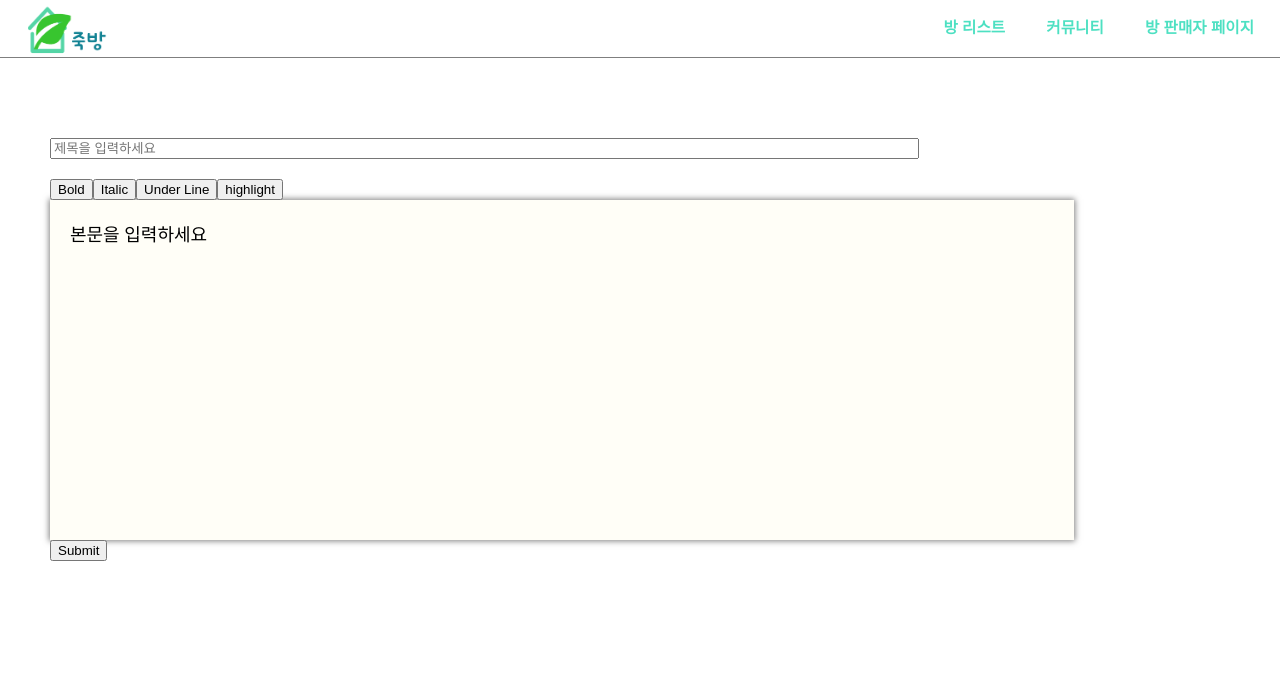
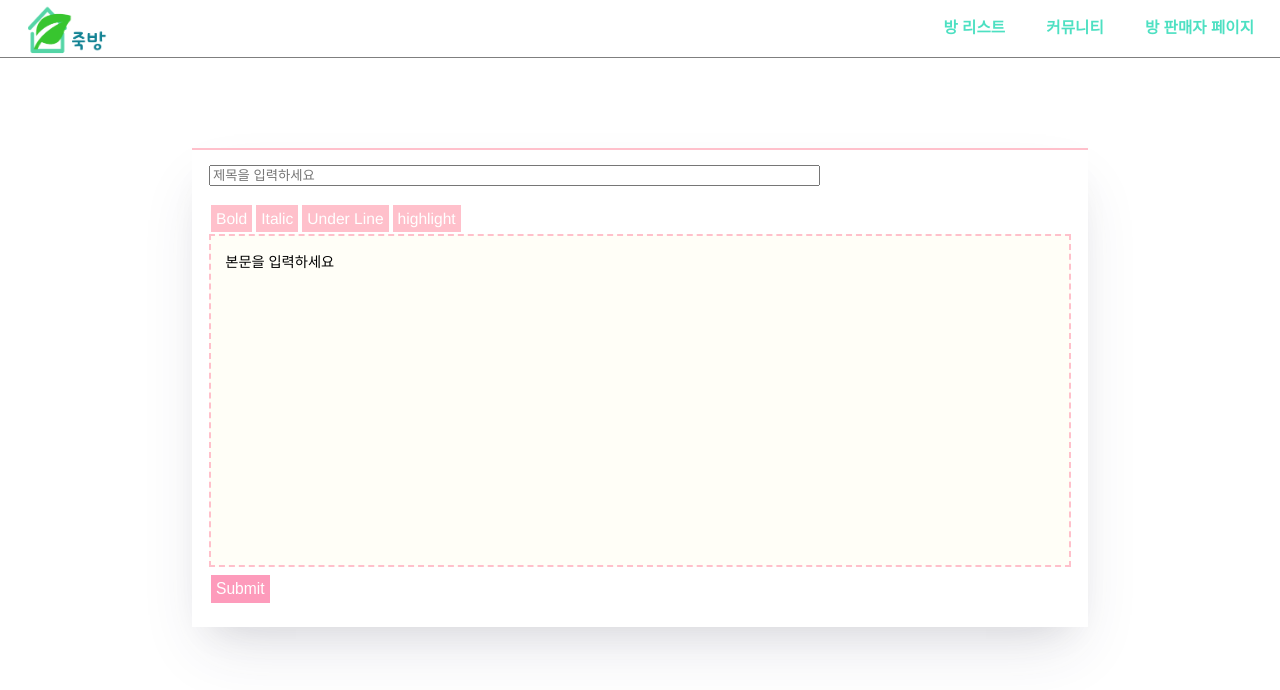
Before and after one commit to juktest/CommuntySample, a React (Create React App) app: page /community/1/new in a window 1280 px wide. Shown: the top 690 px of the page. Built offline with nearby package versions, Linux system fonts and the light colour scheme.

Commit message:
newPage style+add state

```diff
--- a/src/App.css
+++ /dev/null
@@ -1,27 +0,0 @@
-body {
-  margin: 0;
-  padding: 0;
-
-  font-family: "나눔고딕", "Helvetica Neue", sans-serif;
-}
-
-html {
-  font-size: 13px;
-}
-
-div.DraftEditor-root {
-  background-color: #fffef7;
-  width: 80%;
-  box-shadow: 0px 0px 6px 1px rgba(0, 0, 0, 0.5);
-  height: 300px;
-  overflow-y: scroll;
-  padding: 20px;
-  font-size: 18px;
-  font-family: "calibri", sans-serif;
-}
-
-@media (max-width: 800px) {
-  html {
-    font-size: 10px;
-  }
-}
--- a/src/Components/Style.js
+++ b/src/Components/Style.js
@@ -1,64 +1,135 @@
 import styled, { css } from "styled-components";
 
+export const Color = {
+  deepPink: "#fd9bbb",
+  mint: "#4de0c2",
+  green: "rgba(198, 248, 198, 0.692)"
+};
+
+export const boxShadow = css`
+  box-shadow: 0 30px 60px -12px rgba(50, 50, 93, 0.12),
+    0 18px 36px -18px rgba(0, 0, 0, 0.1);
+`;
+
+const margin = css`
+
+    ${({ m }) =>
+      css`
+        margin: ${m};
+      `}
+    ${({ ml }) =>
+      css`
+        margin-left: ${ml};
+      `}
+    ${({ mr }) =>
+      css`
+        margin-right: ${mr};
+      `}
+    ${({ mt }) =>
+      css`
+        margin-top: ${mt};
+      `}
+    ${({ mb }) =>
+      css`
+        margin-bottom: ${mb};
+      `}
+`;
+
+const padding = css`
+
+    ${({ p }) =>
+      css`
+        padding: ${p};
+      `}
+    ${({ pl }) =>
+      css`
+        padding-left: ${pl};
+      `}
+    ${({ pr }) =>
+      css`
+        padding-right: ${pr};
+      `}
+    ${({ pt }) =>
+      css`
+        padding-top: ${pt};
+      `}
+    ${({ pb }) =>
+      css`
+        padding-bottom: ${pb};
+      `}
+
+`;
+
+const width = css`
+  ${({ width }) =>
+    css`
+      width: ${width};
+    `}
+`;
+
+export const Container = styled.div`
+  width: 100%;
+  ${margin};
+`;
+
+export const Board = styled.div`
+  width: 70%;
+  padding: 25px;
+  margin: 0 auto;
+  font-size: 1rem;
+
+  ${width};
+  ${margin};
+  ${padding};
+`;
+
 const RecCss = css`
-    text-decoration : none;
-    min-width : fit-content;
-    padding : 5px;
-    font-size : 1.2rem;
-    height : max-content;
+  text-decoration: none;
+  min-width: fit-content;
+  padding: 5px;
+  font-size: 1.2rem;
+  height: max-content;
   cursor: pointer;
-`
+  position: relative;
+  top: -0.5rem;
+`;
 
 const RadiusButtonCss = css`
   ${RecCss};
-    padding : 5px 8px;
-    border-radius : 10px;
-`
-
-export const Color = {
-    deepPink : "#fd9bbb",
-    mint : "#4de0c2",
-    green : "rgba(198, 248, 198, 0.692)"
-};
+  padding: 5px 8px;
+  border-radius: 10px;
+`;
 
 const Buttoncss = css`
   ${RecCss};
-    ${({radius})=>(radius==="radius"&&RadiusButtonCss)}
+  ${({ radius }) => radius === "radius" && RadiusButtonCss}
 
   color : white;
-    background-color : pink;
-
+  background-color: pink;
+  border: 2px solid;
+  &:hover {
+    color: pink;
+    background-color: white;
     border: 2px solid pink;
-
-    &:hover{
-        color : pink;
-        background-color : white;
   }
 
-    ${({color})=>css`
-         background-color : ${color};
+  ${({ color }) => css`
+    background-color: ${color};
+
+    &:hover {
+      color: ${color};
+      background-color: white;
       border: 2px solid ${color};
-
-        &:hover{
-        color : ${color};
-        background-color : white;
     }
   `}
-
-`
+`;
 
 export const Button = styled.a`
   ${Buttoncss}
-
-`
+`;
 
 export const SmallButton = styled.a`
   ${Buttoncss}
   font-size : 0.8rem;
-    padding : 0px 5px;
-`
-
-export const boxShadow = css`
-    box-shadow: 0 30px 60px -12px rgba(50, 50, 93, 0.12),
-    0 18px 36px -18px rgba(0, 0, 0, 0.1);
-`
+  padding: 0px 5px;
+`;
--- a/src/Route/CommunityDetail/style.js
+++ b/src/Route/CommunityDetail/style.js
@@ -1,117 +1,102 @@
-import styled, {css} from "styled-components";
+import styled, { css } from "styled-components";
 import { boxShadow, Color, Button } from "../../Components/Style";
 
-export const Container= styled.div`
-    width : 100%;
-    background-color : white;
-`
+export const FlexComponent = styled.div`
+  display: flex;
+  justify-content: space-between;
+  ${({ direction }) =>
+    direction === "end" &&
+    css`
+      justify-content: flex-end;
+    `};
 
-export const FlexComponent = styled.div`
-    display : flex;
-    justify-content : space-between;
-    ${
-        ({direction})=>(direction==="end" &&  css`justify-content : flex-end`)
-    };
-
-    .id{
-        font-size : 1rem;
-        color : green;
-        background : rgba(198, 248, 198, 0.692);
-        max-width : fit-content;
-        border-radius : 10%;
-        padding : 2px 5px;
+  .id {
+    font-size: 1rem;
+    color: green;
+    background: rgba(198, 248, 198, 0.692);
+    max-width: fit-content;
+    border-radius: 10%;
+    padding: 2px 5px;
   }
 
-    .day{
-        font-size : 1rem;
-        color : rgba(0,0,0,0.35);
+  .day {
+    font-size: 1rem;
+    color: rgba(0, 0, 0, 0.35);
   }
-`
-
-/*버튼과 게시물 담는 컴포넌트*/
-export const Board = styled.div`
-    width:  70%;
-    padding : 25px;
-    font-size : 1rem;
-    margin : 0 auto;
-`
+`;
 
 /*게시글 컴포넌트*/
 export const BoardInformation = styled.div`
-    display : flex;
-    flex-direction : column;
-    margin : 0 auto;
-    padding : 15px 17px;
-    border-top : 2px solid pink;
+  display: flex;
+  flex-direction: column;
+  margin: 0 auto;
+  padding: 15px 17px;
+  border-top: 2px solid pink;
 
-    font-size : 1.2rem;
+  font-size: 1.2rem;
   ${boxShadow};
 
-    hr{
-        border : none;
-        width : 100%;
-        margin : 0;
-        margin-bottom : 10px;
-        border-bottom : 2px dashed pink;
+  hr {
+    border: none;
+    width: 100%;
+    margin: 0;
+    margin-bottom: 10px;
+    border-bottom: 2px dashed pink;
   }
+`;
+export const Comment = styled.div`
+  border-radius: 10px;
+  background-color: white;
+  box-sizing: border-box;
+  width: 100%;
+  padding: 5px;
+  border: 2px solid ${Color.deepPink};
+  margin-top: 20px;
 
-`
-export const Comment = styled.div`
-    border-radius : 10px;
-    background-color : white;
-    box-sizing : border-box;
-    width : 100%;
-    padding : 5px;
-    border : 2px solid ${Color.deepPink};
-    margin-top : 20px;
-
-    div:last-child{
-        border-bottom : 0px;
+  div:last-child {
+    border-bottom: 0px;
   }
-`
+`;
 
 export const CommentBox = styled.div`
+  padding: 15px;
+  border-bottom: 1px solid pink;
 
-    padding :15px;
-    border-bottom : 1px solid pink;
+  display: flex;
+  flex-direction: column;
 
-    display : flex;
-    flex-direction : column;
-
-
-    textarea{
-        width : 88%;
-        height : 5rem;
-        font-size : 1rem;
-        resize : none;
-        @media(max-width : 500px){
-            height:4rem;
+  textarea {
+    width: 88%;
+    height: 5rem;
+    font-size: 1rem;
+    resize: none;
+    @media (max-width: 500px) {
+      height: 4rem;
     }
   }
-    ${Button}{
-        margin-left : 0.6rem;
-        margin-top : 3.2rem;
-        min-width : fit-content;
+  ${Button} {
+    margin-left: 0.6rem;
+    margin-top: 3.2rem;
+    min-width: fit-content;
   }
-    div{
-        line-height : 1.5rem;
+  div {
+    line-height: 1.5rem;
   }
-    div:nth-child(1){
-        font-weight : 700;
+  div:nth-child(1) {
+    font-weight: 700;
   }
-    div:nth-child(2){
-        padding : 7px;
+  div:nth-child(2) {
+    padding: 7px;
   }
-    div:nth-child(3){
-        margin-top : 5px;
-        color : rgba(0,0,0,0.4);
-        font-size : 0.8rem;
+  div:nth-child(3) {
+    margin-top: 5px;
+    color: rgba(0, 0, 0, 0.4);
+    font-size: 0.8rem;
   }
-
-`
+`;
 
 /*게시글 content*/
 export const BoardContent = styled.p`
-    padding : 4px 10px;
-    font-weight : 300;
-`
+  padding: 4px 10px;
+  font-weight: 300;
+`;
--- a/src/Route/CommunityList/ListPresenter.js
+++ b/src/Route/CommunityList/ListPresenter.js
@@ -5,9 +5,7 @@ import { getCommunityList } from "../../Components/Api";
 import styled from "styled-components";
 
 import { BoardList, BoardTitle, GotoDetail } from "./Style";
-import { Button } from "Components/Style";
-import { Board } from "../CommunityDetail/style";
-import { Color } from "../../Components/Style";
+import { Button, Board, Color } from "Components/Style";
 
 class ListPresenter extends React.Component {
   state = {
--- a/src/Route/CommunityList/Style.js
+++ b/src/Route/CommunityList/Style.js
@@ -3,6 +3,7 @@ import styled from "styled-components";
 export const GotoDetail = styled.a`
     text-decoration : none;
 `
+
 /*게시글 title*/
 export const BoardTitle = styled.div`
      font-weight : bold;
@@ -21,7 +22,6 @@ export const BoardList = styled.div`
     grid-template-columns: 5fr 1.3fr 1fr 0.7fr;
     grid-template-rows : repeat(10,2fr);
     line-height: 2.5rem;
-     margin-top : 1rem;
 
     a, div:not(${BoardTitle}) {
         border-bottom: 1px solid pink;
--- a/src/Route/CommunityNew/CommunityNew.js
+++ b/src/Route/CommunityNew/CommunityNew.js
@@ -14,31 +14,39 @@ import {
 import { postCommunityPost } from "Components/Api";
 import { queries } from "@testing-library/react";
 import qs from "qs";
-
-const Container = styled.div`
-  margin-top: 80px;
-  margin-left: 50px;
-  display: flex;
-  flex-direction: column;
-`;
+import { Container, Board } from "Components/Style";
+import { BoardInformation } from "../CommunityDetail/style";
+import { Button, Color } from "../../Components/Style";
 
 const ContainerEditer = styled.div`
-  margin-top: 20px;
+  margin-top: 30px;
 `;
 
 const TitleInput = styled.input`
   width: 70%;
 `;
 
-const SubmitButton = styled.button``;
+const styles = {
+  editor: {
+    backgroundColor: "#fffef7",
+    border: "2px dashed pink",
+    height: "300px",
+    overflowY: "scroll",
+    padding: "1.1rem",
+    fontSize: "1.1rem",
+    fontFamily: "'calibri', sans-serif",
+    margintop: "2rem",
+    marginBottom: "1rem"
+  }
+};
 
-const SubmitForm = styled.form``;
 export default class extends React.Component {
   constructor(props) {
     super(props);
     this.state = {
       editorState: EditorState.createEmpty(),
-      TitleInputState: ""
+      TitleInputState: "",
+      textType: [false, false, false, false]
     };
     this.onChange = editorState => this.setState({ editorState });
     this.handleKeyCommand = this.handleKeyCommand.bind(this);
@@ -63,6 +71,10 @@ export default class extends React.Component {
   _onBoldClick(e) {
     e.preventDefault();
     this.onChange(RichUtils.toggleInlineStyle(this.state.editorState, "BOLD"));
+
+    const newType = this.state.textType;
+    newType[0] = !newType[0];
+    this.setState({ textType: newType });
   }
 
   _onItalicClick(e) {
@@ -70,6 +82,9 @@ export default class extends React.Component {
     this.onChange(
       RichUtils.toggleInlineStyle(this.state.editorState, "ITALIC")
     );
+    const newType = this.state.textType;
+    newType[1] = !newType[1];
+    this.setState({ textType: newType });
   }
 
   _onUnderLineClick(e) {
@@ -77,6 +92,9 @@ export default class extends React.Component {
     this.onChange(
       RichUtils.toggleInlineStyle(this.state.editorState, "UNDERLINE")
     );
+    const newType = this.state.textType;
+    newType[2] = !newType[2];
+    this.setState({ textType: newType });
   }
 
   _onHighlightClick(e) {
@@ -84,6 +102,9 @@ export default class extends React.Component {
     this.onChange(
       RichUtils.toggleInlineStyle(this.state.editorState, "HIGHLIGHT")
     );
+    const newType = this.state.textType;
+    newType[3] = !newType[3];
+    this.setState({ textType: newType });
   }
 
   keyBindingFn = event => {
@@ -107,11 +128,24 @@ export default class extends React.Component {
 
   handleSubmitButton = e => {
     e.preventDefault();
+
     const title = this.state.TitleInputState;
-    const body = JSON.stringify(
-      convertToRaw(this.state.editorState.getCurrentContent())
-    );
+    const content = convertToRaw(this.state.editorState.getCurrentContent());
+    const {
+      blocks: [{ text }]
+    } = content;
+
+    /*제목이나 바디부분이 비어있는지 확인 */
+    if (text && title) {
+      const body = JSON.stringify(content);
       postCommunityPost(title, body);
+    } else if (title === "") {
+      alert("제목을 작성해주세요");
+      this.title.focus();
+    } else {
+      alert("본문을 작성해주세요");
+      this.body.focus();
+    }
   };
 
   TitleInputChange = e => {
@@ -126,24 +160,44 @@ export default class extends React.Component {
     };
 
     return (
-      <>
+      <Container>
         <Header />
-        <Container>
+        <Board mt="5rem">
+          <BoardInformation>
             <TitleInput
+              ref={ref => (this.title = ref)}
               placeholder="제목을 입력하세요"
               value={this.state.TitleInputState}
               onChange={this.TitleInputChange}
             ></TitleInput>
             <ContainerEditer onSubmit={this.handleSubmitForm}>
-            <button onMouseDown={this._onBoldClick.bind(this)}>Bold</button>
-            <button onMouseDown={this._onItalicClick.bind(this)}>Italic</button>
-            <button onMouseDown={this._onUnderLineClick.bind(this)}>
+              <Button
+                color={this.state.textType[0] && "red"}
+                onMouseDown={this._onBoldClick.bind(this)}
+              >
+                Bold
+              </Button>
+              <Button
+                color={this.state.textType[1] && "red"}
+                onMouseDown={this._onItalicClick.bind(this)}
+              >
+                Italic
+              </Button>
+              <Button
+                color={this.state.textType[2] && "red"}
+                onMouseDown={this._onUnderLineClick.bind(this)}
+              >
                 Under Line
-            </button>
-            <button onMouseDown={this._onHighlightClick.bind(this)}>
+              </Button>
+              <Button
+                color={this.state.textType[3] && "red"}
+                onMouseDown={this._onHighlightClick.bind(this)}
+              >
                 highlight
-            </button>
+              </Button>
+              <div style={styles.editor}>
                 <Editor
+                  ref={ref => (this.body = ref)}
                   editorState={this.state.editorState}
                   onChange={this.onChange}
                   handleKeyCommand={this.handleKeyCommand}
@@ -151,12 +205,19 @@ export default class extends React.Component {
                   placeholder="본문을 입력하세요"
                   customStyleMap={styleMap}
                 />
-            <SubmitButton type="submit" onClick={this.handleSubmitButton}>
+              </div>
+              <Button
+                color={Color.deepPink}
+                as="button"
+                type="submit"
+                onClick={this.handleSubmitButton}
+              >
                 Submit
-            </SubmitButton>
+              </Button>
             </ContainerEditer>
+          </BoardInformation>
+        </Board>
       </Container>
-      </>
     );
   }
 }
```
Also changed, not shown: src/App.js (+7 -2 lines), src/Components/GlobalStyle.js (+20 -8 lines), src/Route/CommunityDetail/CommunityDetail.js (+8 -8 lines), src/Route/Home/Home.js (+16 -10 lines). Lines whose indentation alone changed are shown as unchanged.
